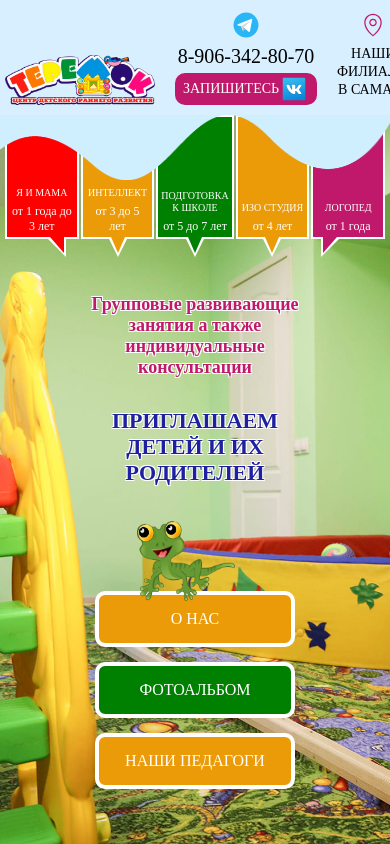
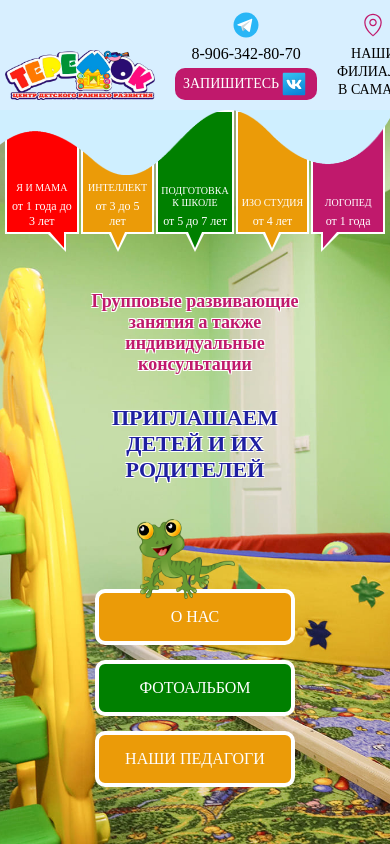
Before and after one commit to IlyaSeregin25/page, a plain HTML site: page index.html in a window 390 px wide. Drawn offline with Linux system fonts and the light colour scheme.

Commit message:
style's change

```diff
--- a/style.css
+++ b/style.css
@@ -365,6 +365,9 @@ header {
         width: 150px;
         height: 50px;
     }
+    .contacts__telephone {
+        font-size: 16px;
+    }
     .contacts__social {
         font-size: 14px;
         padding-inline: 8px;
```
